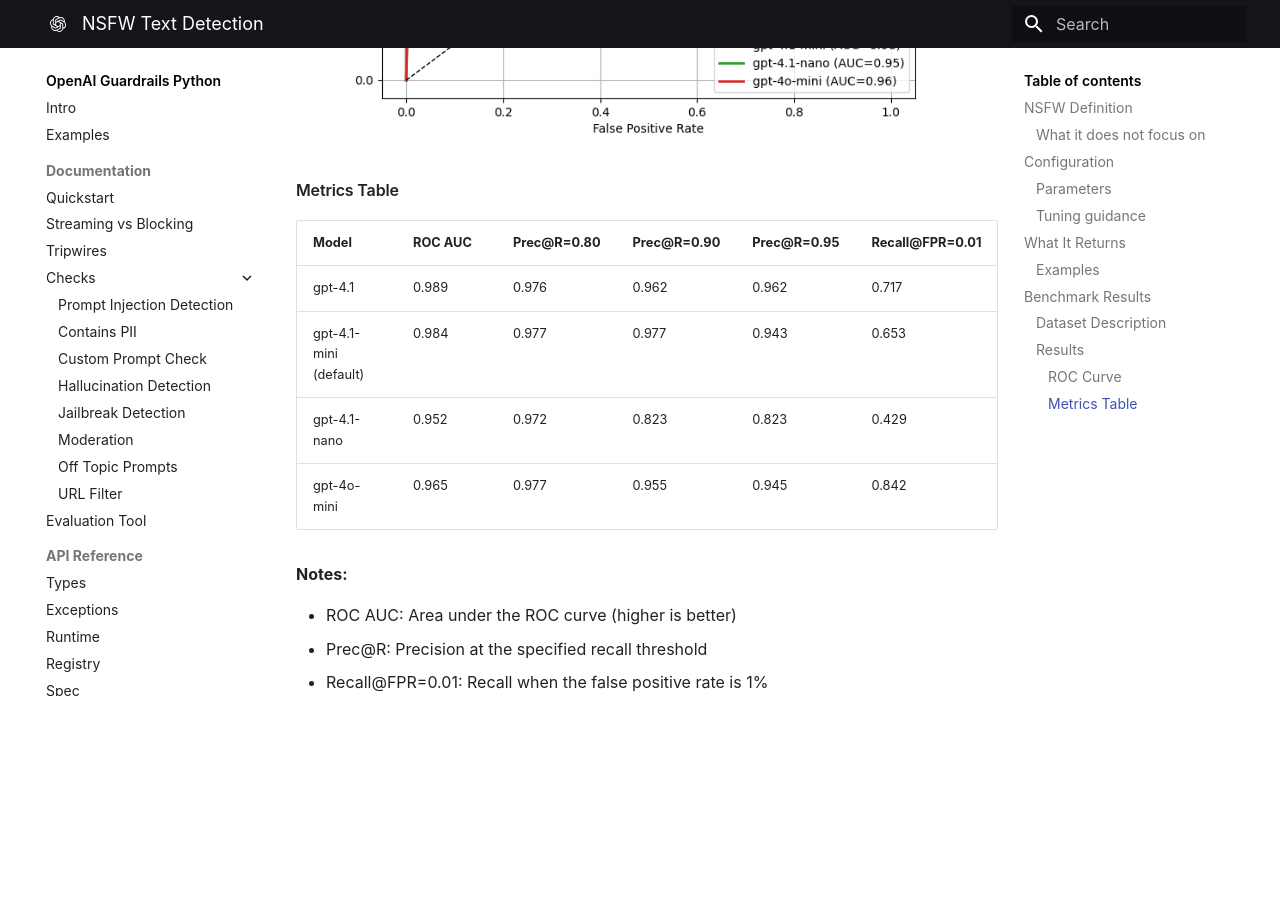
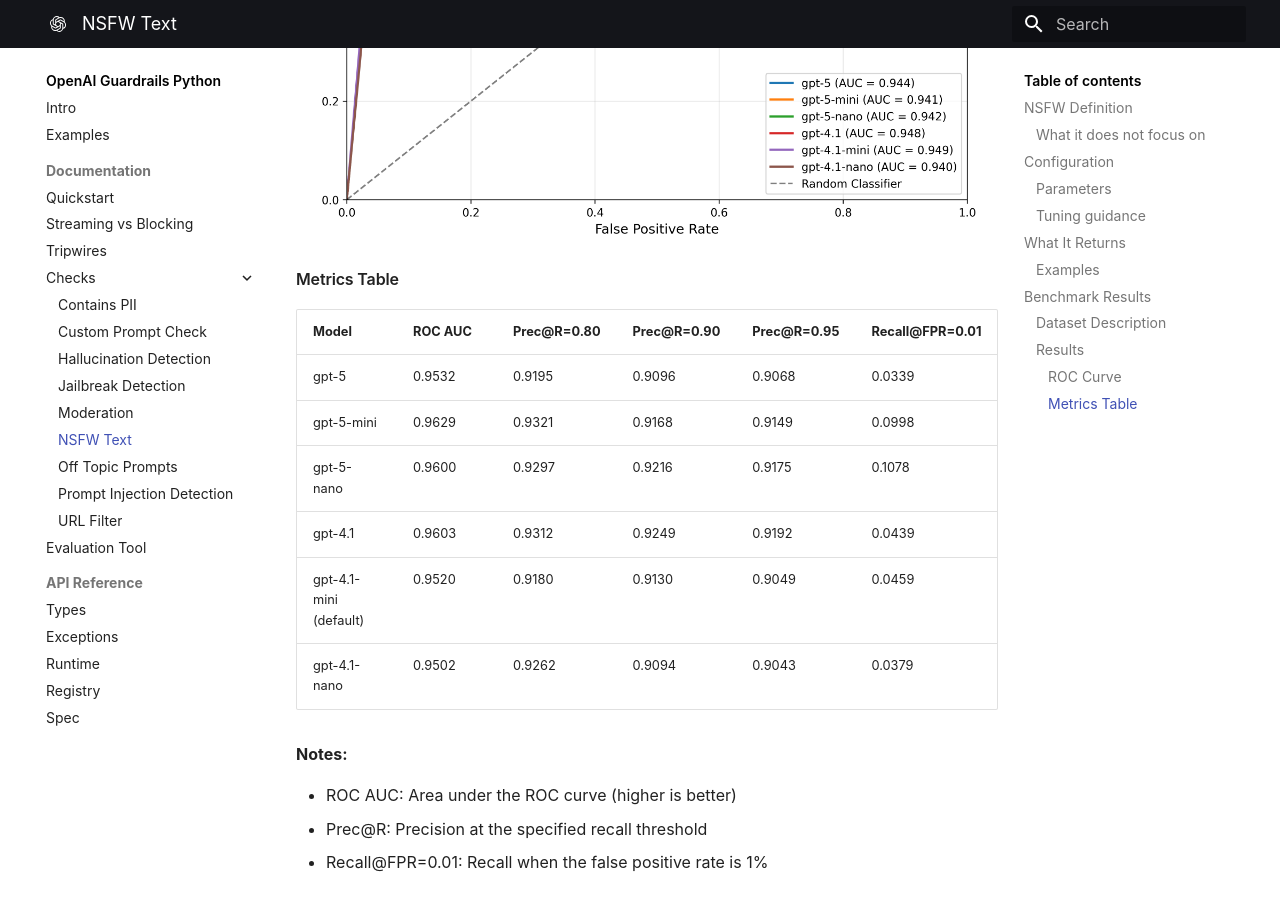
Before and after one commit to openai/openai-guardrails-python, an MkDocs documentation site: the page built from docs/ref/checks/nsfw.md, in a window 1280 px wide and 900 px high, scrolled down 2679 px. Built offline with MkDocs 1.6.1 and Material for MkDocs 9.7.7, drawn with Linux system fonts in a browser that asks for light colours; some web fonts are replaced; before the commit the page ends 3399 px from its top, so only the background shows below that; some of the changed text lies outside the part shown.

Commit message:
Dev/steven/nsfw docs (#30)
* Updated prompt injection check
* Formatting changes
* Removed legacy code
* add nsfw docs

```diff
--- a/docs/ref/checks/nsfw.md
+++ b/docs/ref/checks/nsfw.md
@@ -82,10 +82,12 @@
 
 | Model         | ROC AUC | Prec@R=0.80 | Prec@R=0.90 | Prec@R=0.95 | Recall@FPR=0.01 |
 |--------------|---------|-------------|-------------|-------------|-----------------|
-| gpt-4.1      | 0.989   | 0.976       | 0.962       | 0.962       | 0.717           |
-| gpt-4.1-mini (default) | 0.984   | 0.977       | 0.977       | 0.943       | 0.653           |
-| gpt-4.1-nano | 0.952   | 0.972       | 0.823       | 0.823       | 0.429           |
-| gpt-4o-mini  | 0.965   | 0.977       | 0.955       | 0.945       | 0.842           |
+| gpt-5        | 0.9532  | 0.9195      | 0.9096      | 0.9068      | 0.0339          |
+| gpt-5-mini   | 0.9629  | 0.9321      | 0.9168      | 0.9149      | 0.0998          |
+| gpt-5-nano   | 0.9600  | 0.9297      | 0.9216      | 0.9175      | 0.1078          |
+| gpt-4.1      | 0.9603  | 0.9312      | 0.9249      | 0.9192      | 0.0439          |
+| gpt-4.1-mini (default) | 0.9520  | 0.9180      | 0.9130      | 0.9049      | 0.0459          |
+| gpt-4.1-nano | 0.9502  | 0.9262      | 0.9094      | 0.9043      | 0.0379          |
 
 **Notes:**
 
--- a/mkdocs.yml
+++ b/mkdocs.yml
@@ -58,13 +58,14 @@
     - "Streaming vs Blocking": streaming_output.md
     - Tripwires: tripwires.md
     - Checks:
-      - Prompt Injection Detection: ref/checks/prompt_injection_detection.md
       - Contains PII: ref/checks/pii.md
       - Custom Prompt Check: ref/checks/custom_prompt_check.md
       - Hallucination Detection: ref/checks/hallucination_detection.md
       - Jailbreak Detection: ref/checks/jailbreak.md
       - Moderation: ref/checks/moderation.md
+      - NSFW Text: ref/checks/nsfw.md
       - Off Topic Prompts: ref/checks/off_topic_prompts.md
+      - Prompt Injection Detection: ref/checks/prompt_injection_detection.md
       - URL Filter: ref/checks/urls.md
     - Evaluation Tool: evals.md
   - API Reference:
```
Also changed, not shown: docs/benchmarking/NSFW_roc_curve.png.
